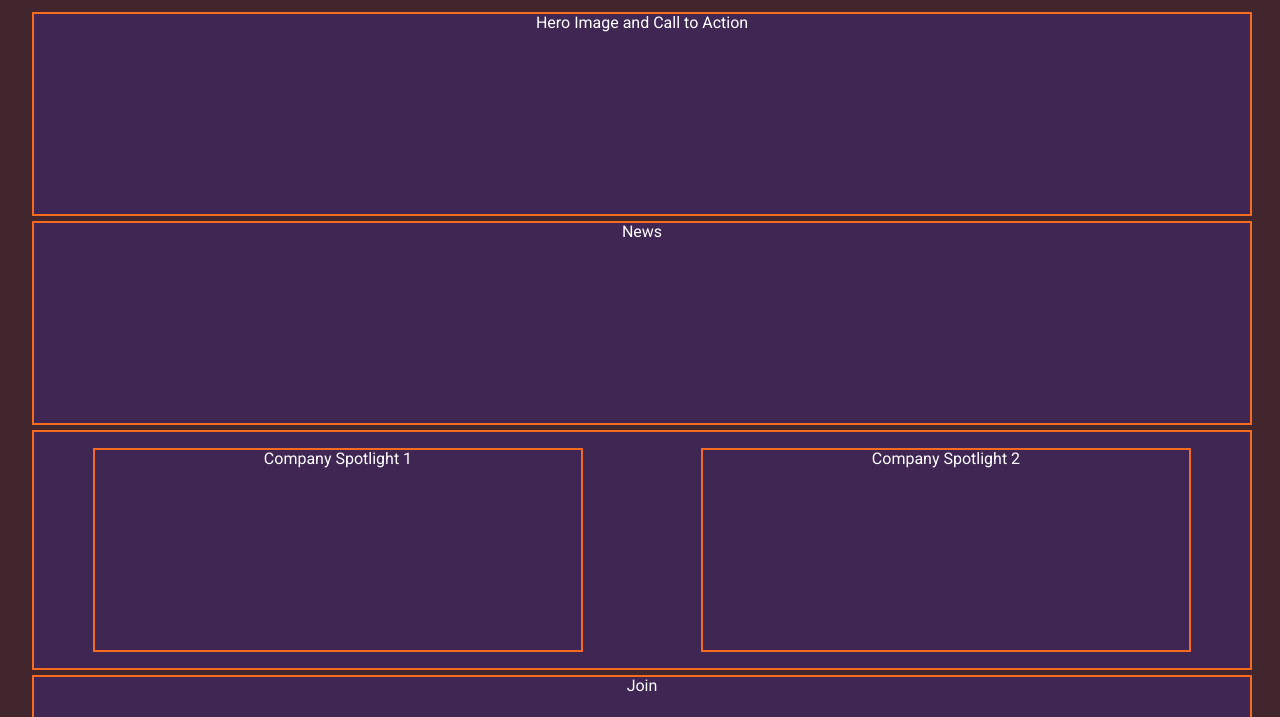
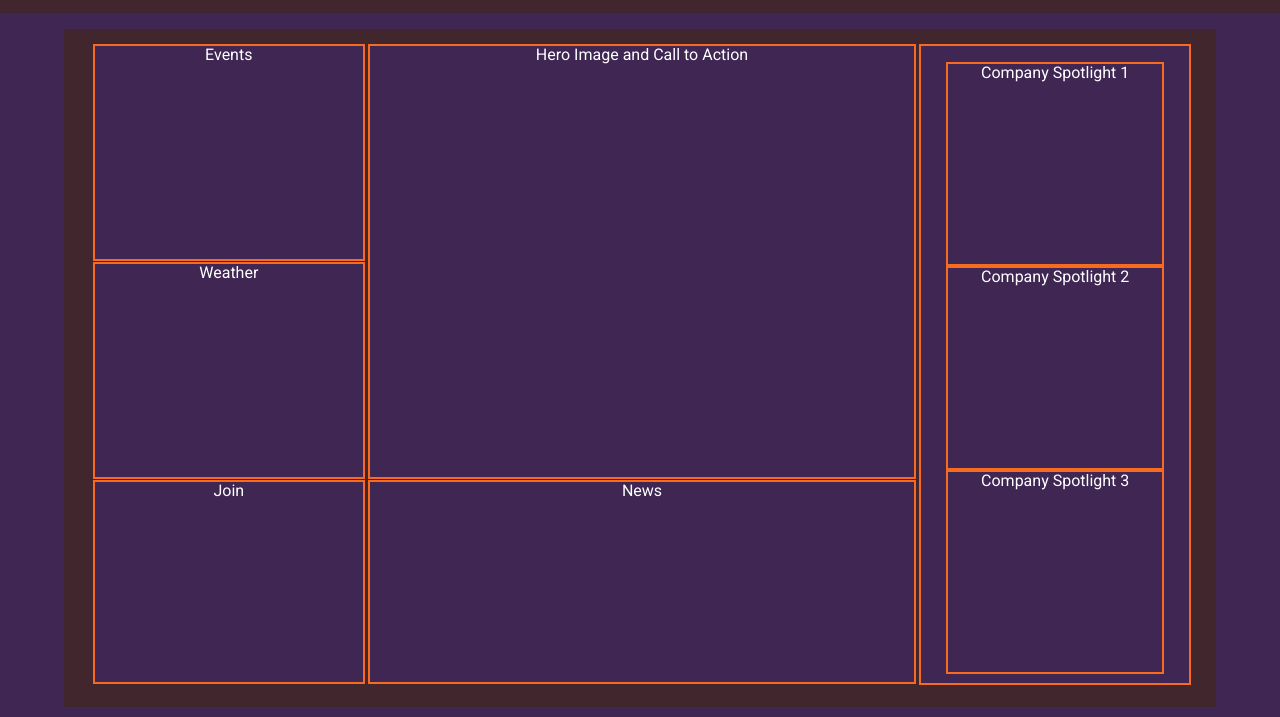
Before and after one commit to echris10sen/WDD-230, a plain HTML site: page chamber/index.html in a window 1280 px wide. Shown: the part 155-872 px from the top of the page. Drawn offline with nearby package versions, Linux system fonts and the light colour scheme.

Commit message:
Fixed it

```diff
--- a/chamber/index.html
+++ b/chamber/index.html
@@ -9,6 +9,7 @@
     <link rel="stylesheet" href="https://cdnjs.cloudflare.com/ajax/libs/normalize/8.0.1/normalize.min.css">
     <link rel="stylesheet" href="./styles/base.css">
     <link rel="stylesheet" href="./styles/medium.css">
+    <link rel="stylesheet" href="./styles/large.css">
     <script defer src="./scripts/chamber.js"></script>
     <title>Redford Chamber of Commerce</title>
 </head>
--- a/chamber/styles/large.css
+++ b/chamber/styles/large.css
@@ -0,0 +1,76 @@
+@media screen and (min-width: 1060px) {
+    body {
+        background-color: var(--border-color);
+    }
+
+    /* Header Stuff */
+    header #menu {
+        display: none;
+    }
+    header #currentdate{
+        margin-bottom: 1rem;
+    }
+
+    /* Main Stuff */
+    main {
+        width: 90%;
+        margin: 1rem auto 1rem auto;
+    }
+
+    /* Main Grid */
+    div#main-grid {
+        grid-template-columns: repeat(4, 1fr);
+        grid-template-rows: repeat(3,1fr);
+    }
+
+    div.grid-item{
+
+    }
+
+    #hero-box{
+        grid-column: 2/4;
+        grid-row: 1/3;
+        height: 100%;
+    }
+
+    #news-box{
+        grid-column: 2/4;
+        grid-row: 3/4;
+        margin: 0;
+    }
+
+    #event-box{
+        grid-column: 1/2;
+        grid-row: 1/2;
+        height: 100%;
+        margin:0;
+    }
+
+    #weather-box{
+        grid-column: 1/2;
+        grid-row: 2/3;
+        margin: 0;
+        height: 100%;
+    }
+
+    #join-box{
+        grid-column: 1/2;
+        grid-row: 3/4;
+        margin: 0;
+    }
+
+    /* Spotlight Grid */
+    div.grid-item.spotlight {
+        width: 100%;
+        height: 93.25%;
+        margin: 0;
+        grid-column: 4/5;
+        grid-row: 1/4;
+        grid-template-rows: repeat(3, auto);
+        grid-template-columns: none;
+        gap: 0;
+    }
+    div.grid-item.spotlight3 {
+        display: block;
+    }
+}
```
